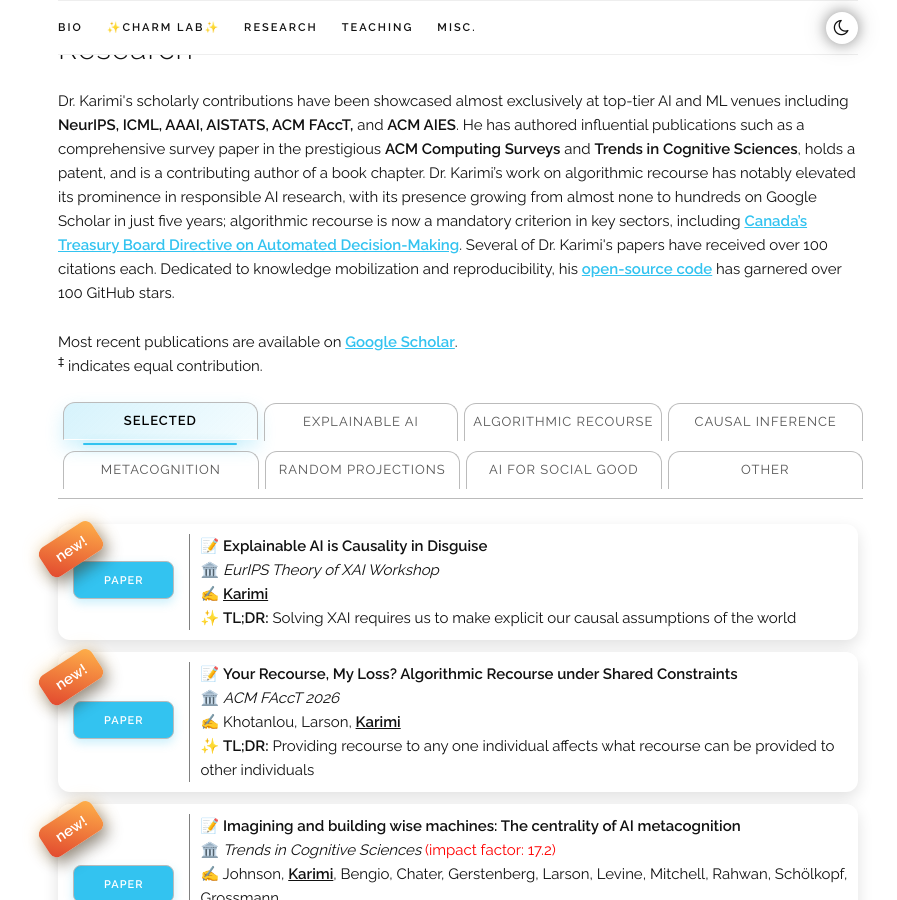
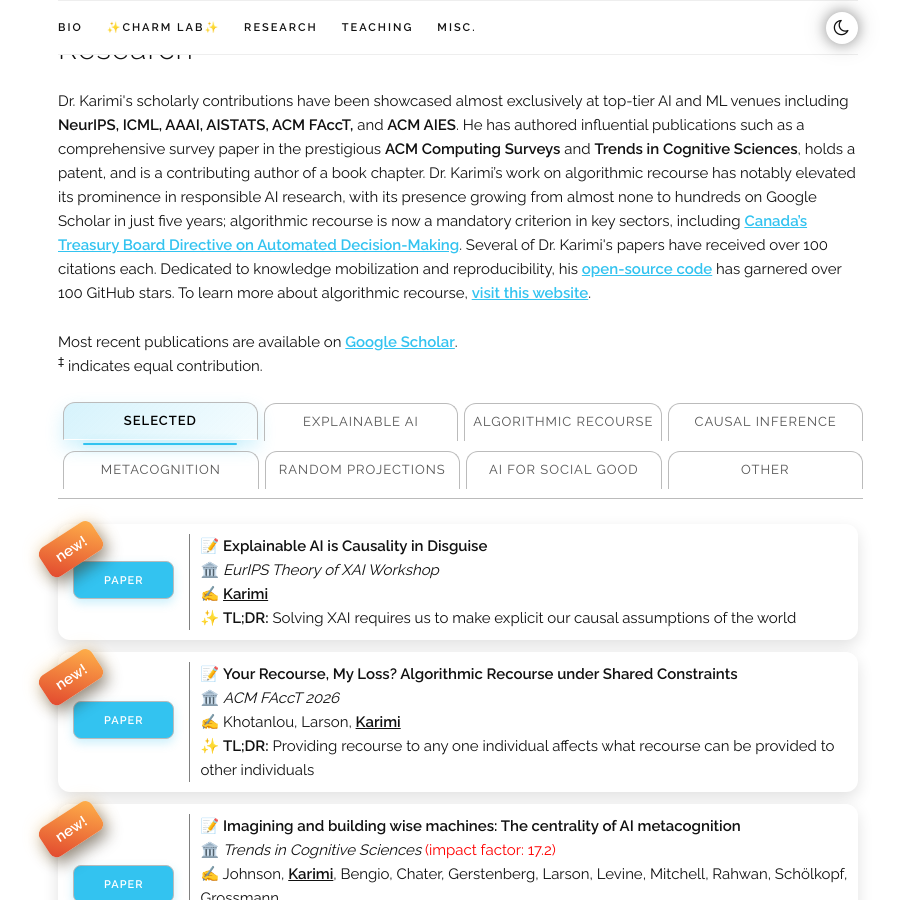
Before and after one commit to charmlab/website, a Jekyll site: the page built from index.html, in a window 1280 px wide and 900 px high, scrolled down 2092 px. Shown: the whole window, without its empty margins (182-1079 px from the left). Built offline with Jekyll 4.4.1, drawn with Linux system fonts in a browser that asks for light colours; some web fonts are replaced.

Commit message:
Added link to https://algorithmicrecourse.com/.

```diff
--- a/index.html
+++ b/index.html
@@ -227,6 +227,8 @@ title: Home
     Dr. Karimi’s work on algorithmic recourse has notably elevated its prominence in responsible AI research, with its presence growing from almost none to hundreds on Google Scholar in just five years; algorithmic recourse is now a mandatory criterion in key sectors, including <a href="https://www.tbs-sct.canada.ca/pol/doc-eng.aspx?id=32592" target="_blank">Canada’s Treasury Board Directive on Automated Decision-Making</a>.
 
     Several of Dr. Karimi's papers have received over 100 citations each. Dedicated to knowledge mobilization and reproducibility, his <a href="https://github.com/charmlab" target="_blank">open-source code</a> has garnered over 100 GitHub stars.
+
+    To learn more about algorithmic recourse, <a href="https://algorithmicrecourse.com/" target="_blank">visit this website</a>.
   </p>
   <p>Most recent publications are available on <a href="https://scholar.google.com/citations?user=umI56k0AAAAJ&hl=en" target="_blank">Google Scholar</a>.<br/>
     <sup>‡</sup> indicates equal contribution.
```
